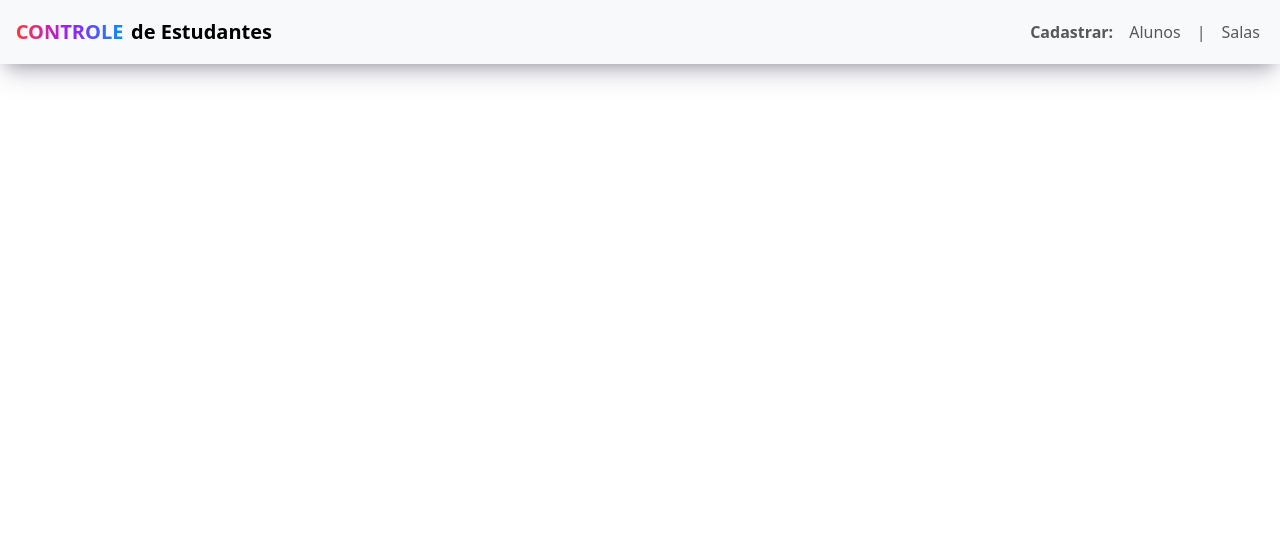
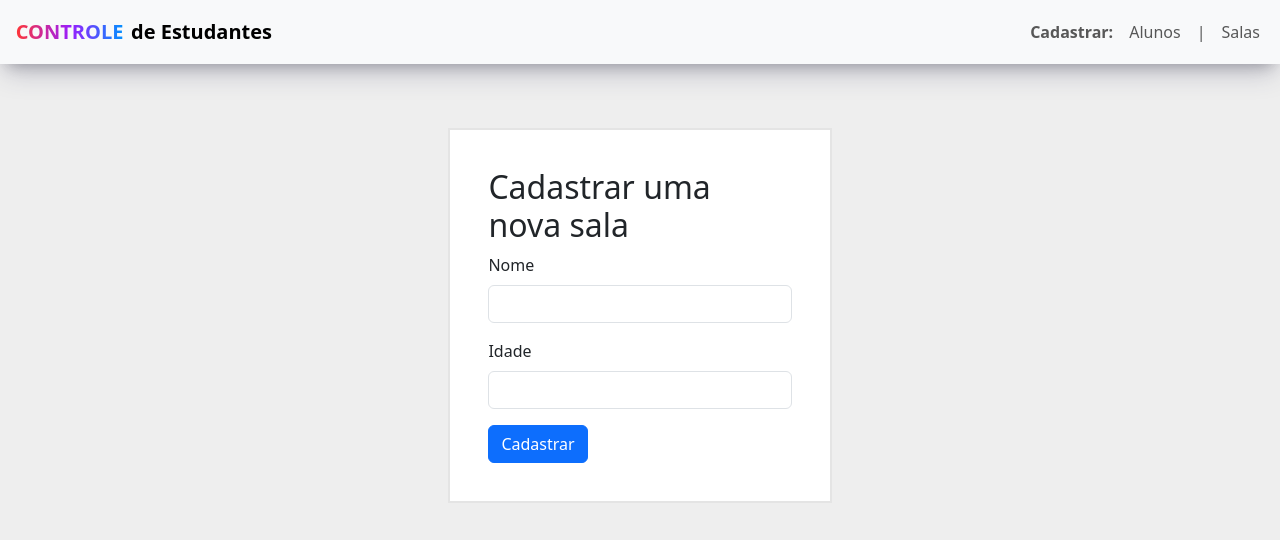
Before and after one commit to xmarimarquesh/projeto-aluno, a plain HTML site: page sala.html in a window 1280 px wide. Drawn offline with nearby package versions, Linux system fonts and the light colour scheme.

Commit message:
Finalizado

```diff
--- a/sala.html
+++ b/sala.html
@@ -25,6 +25,22 @@
       .nav-link{
           margin-bottom: 0;
       }
+
+      body{
+        background-color: rgb(238, 238, 238);
+      }
+
+      .container{
+        background-color: white;
+        border: 2px solid rgb(228, 228, 228);
+        width: 30%;
+        display: flex;
+        flex-direction: column;
+        justify-content: center;
+        align-items: center;
+        margin-top: 5%;
+        padding: 3%;
+      }
   </style>
 </head>
 <body>
@@ -36,16 +52,31 @@
               <p class="nav-link"><strong>Cadastrar: </strong></p>
             </li>
             <li class="nav-item">
-              <a class="nav-link" href="#">Alunos</a>
+              <a class="nav-link" href="aluno.html">Alunos</a>
             </li>
             <p class="nav-link">|</p>
             <li class="nav-item">
-              <a class="nav-link" href="#">Salas</a>
+              <a class="nav-link" href="sala.html">Salas</a>
             </li>
           </ul>
         </div>
     </nav>
 
+    <div class="container">
+    <form action="">
+      <h2>Cadastrar uma nova sala</h2>
+        <div class="mb-3">
+          <label for="exampleInputName1" class="form-label">Nome</label>
+          <input type="text" class="form-control" id="exampleInputName1" aria-describedby="NameHelp">
+        </div>
+        <div class="mb-3">
+          <label for="exampleInputAge1" class="form-label">Idade</label>
+          <input type="number" class="form-control" id="exampleInputAge1" aria-describedby="AgeHelp">
+        </div>
+      <button type="submit" class="btn btn-primary">Cadastrar</button>
+    </form>
+  </div>
+
     <script src="	https://cdn.jsdelivr.net/npm/bootstrap@5.3.3/dist/js/bootstrap.bundle.min.js"></script>
 </body>
 </html>
```
Also changed, not shown: aluno.html (+4 -4 lines), index.html (+5 -0 lines). Lines whose indentation alone changed are shown as unchanged.
